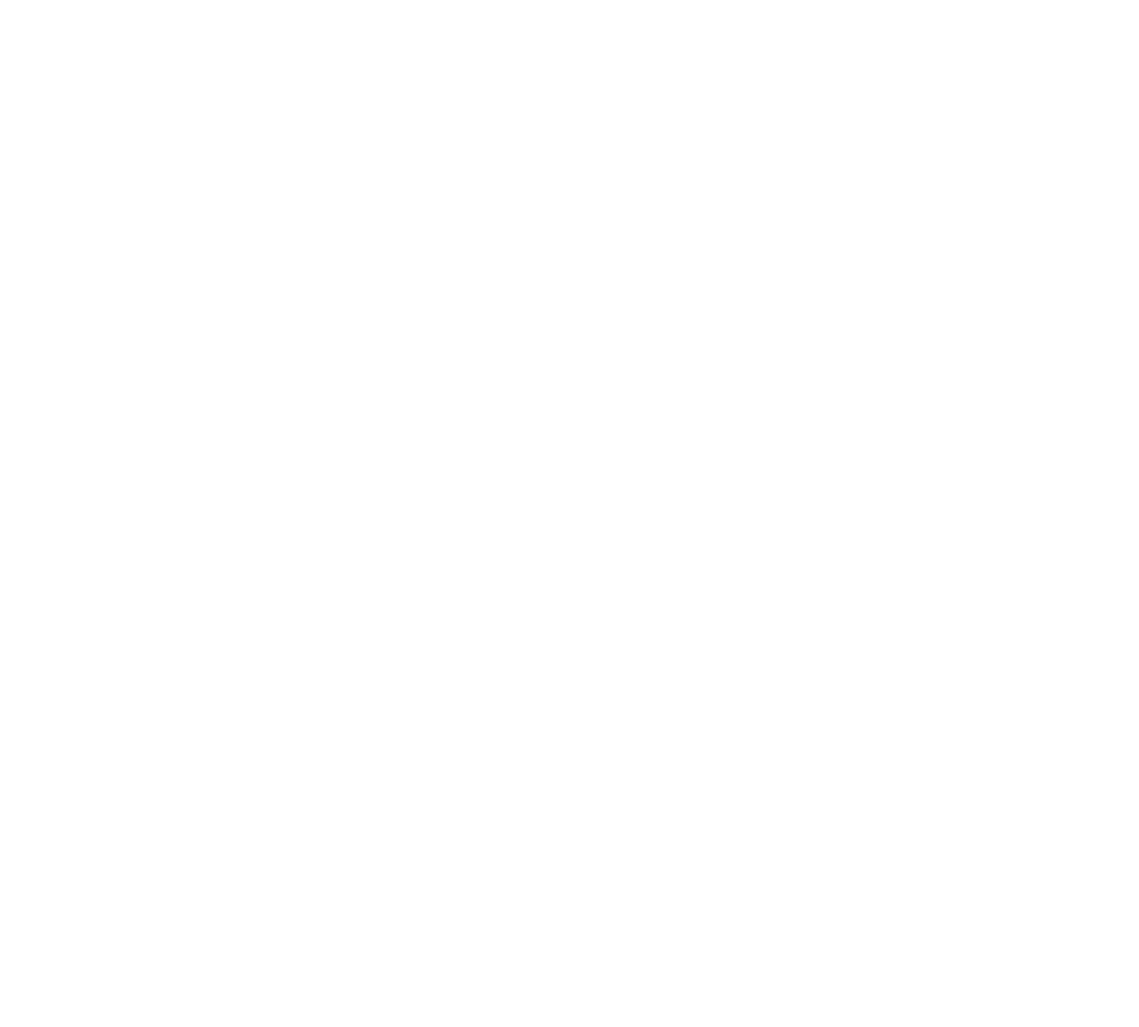
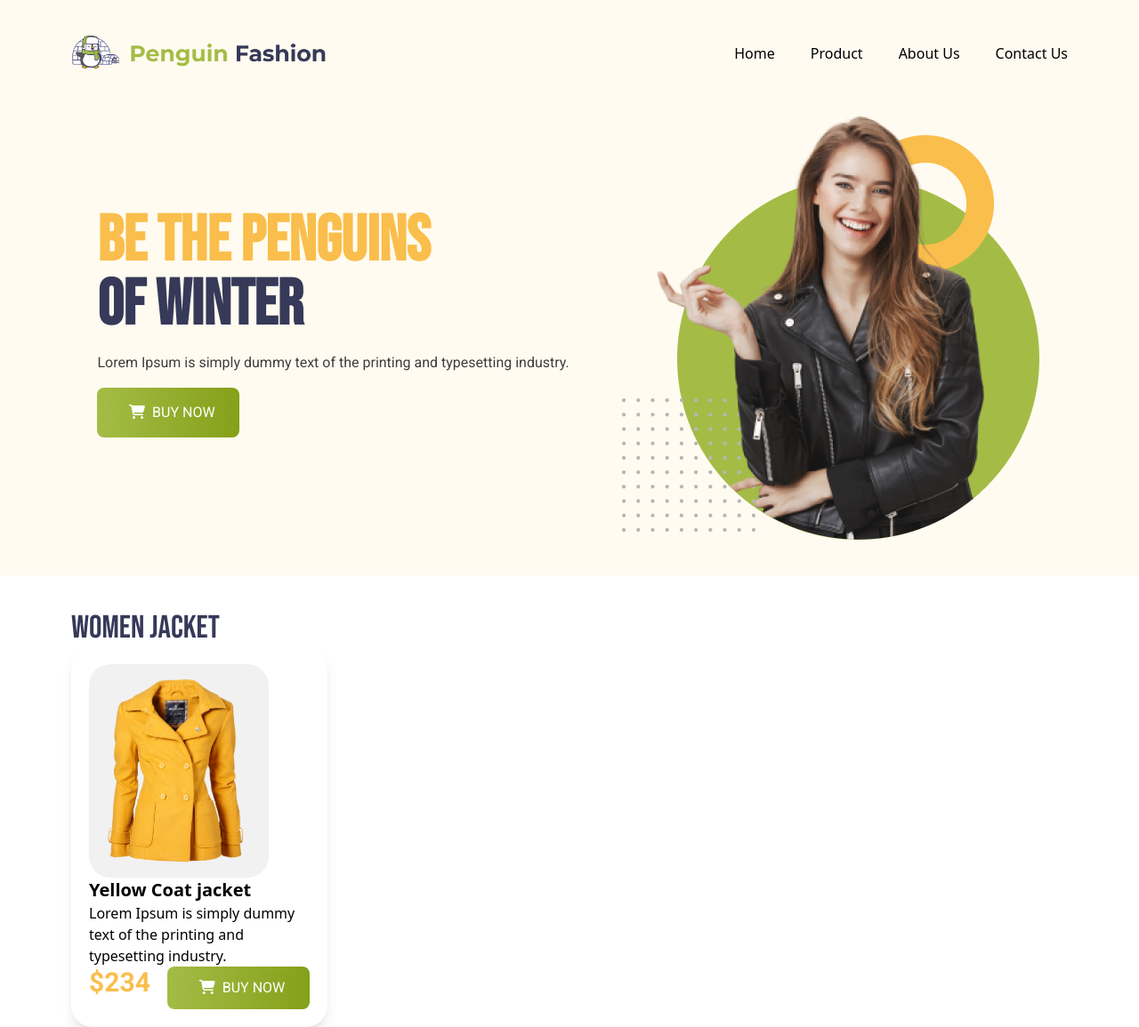
Before and after one commit to tasnim168/penguin-fashion-house, a plain HTML site: page index.html in a window 1280 px wide. Shown: the whole page at 89% size. Before the commit the page ends 800 px from the top, so only its background shows below. Drawn offline with nearby package versions, Linux system fonts and the light colour scheme.

Commit message:
header commit

```diff
--- a/index.html
+++ b/index.html
@@ -23,8 +23,56 @@
           }
         }
       </script>
+      <style>
+        .font-roboto{
+  font-family: "Roboto", serif;
+    }
+    .font-bebas-neue{
+    font-family: "Bebas Neue", serif;
+    }
+
+      </style>
 </head>
-<body>
-
+<body class="w-full">
+    <section class="w-full  px-20 bg-[#FFFBF0]">
+         <nav class="flex justify-between items-center py-10">
+        <div class="h-10 w-72">
+            <img src="icons/logo.png" alt="">
+        </div>
+        <div><ul class="flex items-center gap-x-10">
+            <li><a href="">Home</a></li>
+            <li><a href="">Product</a></li>
+            <li><a href="">About Us</a></li>
+            <li><a href="">Contact Us</a></li>
+        </ul></div>
+    </nav>
+    <section class="flex items-center md:justify-around pb-10">
+        <div>
+            <h1 class="font-bold text-7xl font-bebas-neue"><span class="text-[#FABE4C]">Be the Penguins</span> <br>
+               <span class="text-[#363958]"> of Winter</span></h1>
+            <p class="text-[#3E3E3E] py-4 font-roboto">Lorem Ipsum is simply dummy text of the printing
+                and typesetting industry.</p>
+            <button class="text-white h-14 w-40 bg-gradient-to-r from-[#A4BC46] to-[#85A019] rounded-lg uppercase font-roboto"><i class="fa-solid fa-cart-shopping mx-2"></i>buy now</button>
+        </div>
+        <div>
+            <img src="images/model.png" alt="">
+        </div>
+    </section>
+</section>
+<section class="px-20 bg-white">
+    <div>
+        <h3 class="font-bebas-neue text-4xl text-[#363958] pt-10 ">Women jacket</h3>
+    </div>
+    <div class="w-72 h-3/5 shadow-lg items-center  p-5 rounded-3xl">
+        <img class="w-auto h-60 rounded-3xl bg-[#F1F1F1] justify-center p-4" src="images/jacket-1.png" alt="">
+        <h3 class="font-semibold text-xl">Yellow Coat jacket</h3>
+        <p>Lorem Ipsum is simply dummy text of the
+            printing and typesetting industry.</p>
+            <div class="flex justify-between">
+                <h2 class="font-roboto text-3xl text-[#FABE4C] font-bold">$234</h2>
+                <button class="text-white h-12 w-40 bg-gradient-to-r from-[#A4BC46] to-[#85A019] rounded-lg uppercase font-roboto"><i class="fa-solid fa-cart-shopping mx-2"></i>buy now</button>
+            </div>
+    </div>
+</section>
 </body>
 </html>
```
